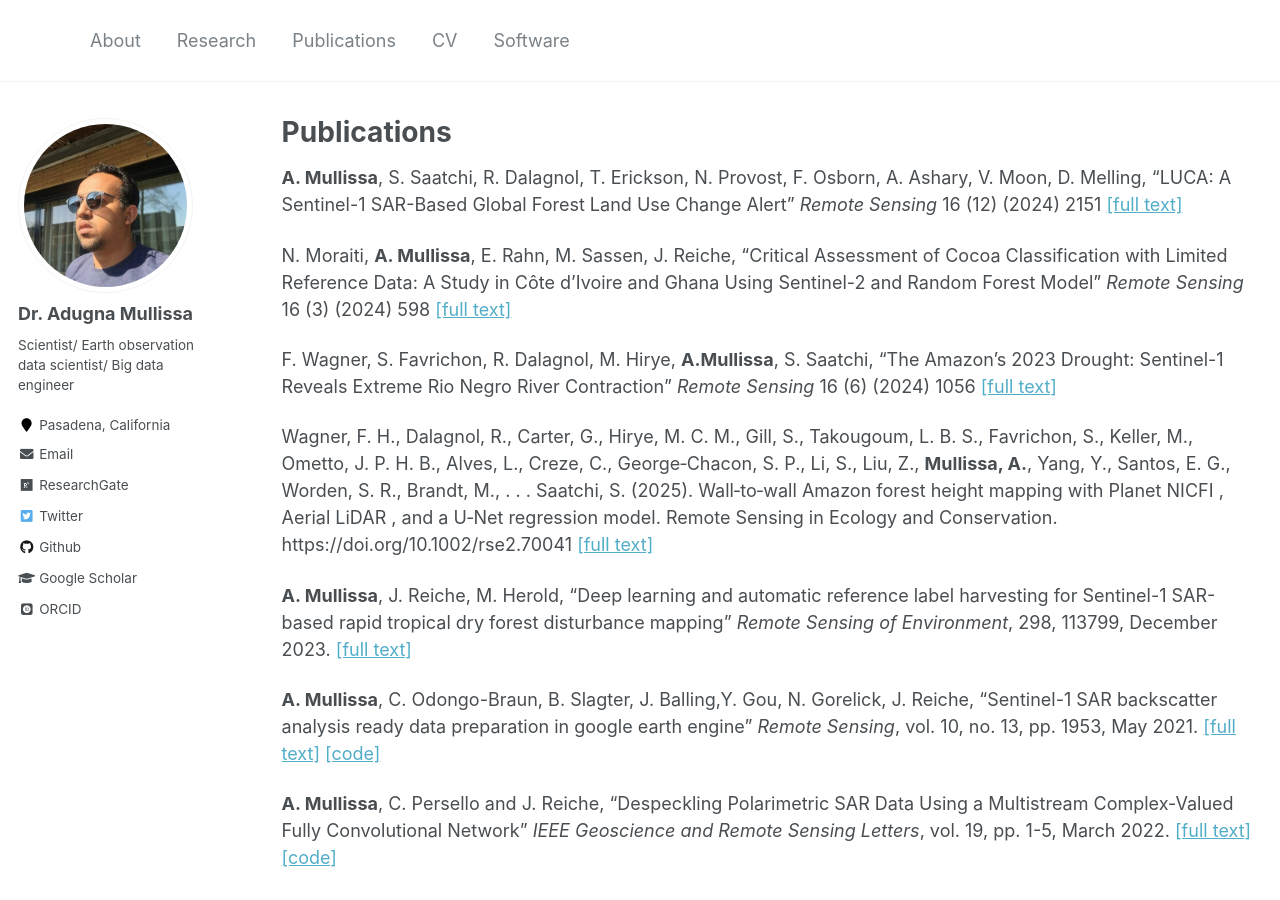
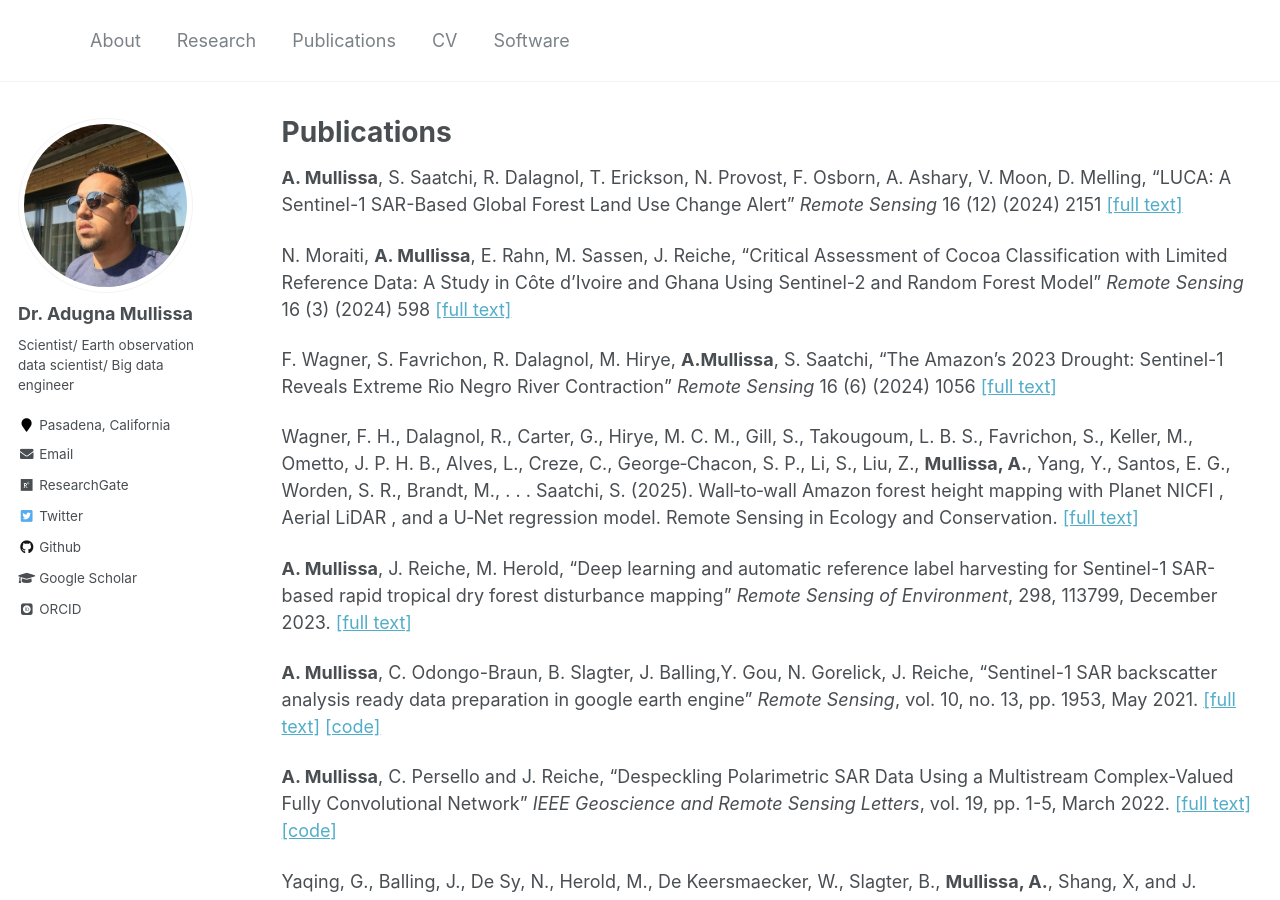
Before and after one commit to adugnag/adugnag.github.io, a Jekyll site: the page built from _pages/publications.md, in a window 1280 px wide and 900 px high. Built offline with Jekyll 4.4.1, drawn with Linux system fonts in a browser that asks for light colours; some web fonts are replaced; part of the change alters nothing that is shown.

Commit message:
Fix formatting and links in publications list
Updated publication entries with corrected formatting and links.

```diff
--- a/_pages/publications.md
+++ b/_pages/publications.md
@@ -11,7 +11,7 @@ N. Moraiti, **A. Mullissa**, E. Rahn, M. Sassen, J. Reiche, "Critical Assessment
 
 F. Wagner, S. Favrichon, R. Dalagnol, M. Hirye, **A.Mullissa**, S. Saatchi, "The Amazon’s 2023 Drought: Sentinel-1 Reveals Extreme Rio Negro River Contraction" *Remote Sensing* 16 (6) (2024) 1056 [[full text]](http://adugnag.github.io/files/remotesensing-fwagner-16-01056-v2.pdf)
 
-Wagner, F. H., Dalagnol, R., Carter, G., Hirye, M. C. M., Gill, S., Takougoum, L. B. S., Favrichon, S., Keller, M., Ometto, J. P. H. B., Alves, L., Creze, C., George‐Chacon, S. P., Li, S., Liu, Z., **Mullissa, A.**, Yang, Y., Santos, E. G., Worden, S. R., Brandt, M., . . . Saatchi, S. (2025). Wall‐to‐wall Amazon forest height mapping with Planet NICFI , Aerial LiDAR , and a U‐Net regression model. Remote Sensing in Ecology and Conservation. https://doi.org/10.1002/rse2.70041 [[full text]](http://adugnag.github.io/files/Remote Sens Ecol Conserv - 2025 - Wagner - Wall‐to‐wall Amazon forest height mapping with Planet NICFI  Aerial LiDAR  and a.pdf)
+Wagner, F. H., Dalagnol, R., Carter, G., Hirye, M. C. M., Gill, S., Takougoum, L. B. S., Favrichon, S., Keller, M., Ometto, J. P. H. B., Alves, L., Creze, C., George‐Chacon, S. P., Li, S., Liu, Z., **Mullissa, A.**, Yang, Y., Santos, E. G., Worden, S. R., Brandt, M., . . . Saatchi, S. (2025). Wall‐to‐wall Amazon forest height mapping with Planet NICFI , Aerial LiDAR , and a U‐Net regression model. Remote Sensing in Ecology and Conservation.  [[full text]](http://adugnag.github.io/files/Remote Sens Ecol Conserv - 2025 - Wagner - Wall‐to‐wall Amazon forest height mapping with Planet NICFI  Aerial LiDAR  and a.pdf)
 
 **A. Mullissa**, J. Reiche, M. Herold, “Deep learning and automatic reference label harvesting for Sentinel-1 SAR-based rapid tropical dry forest disturbance mapping” *Remote Sensing of Environment*, 298, 113799, December 2023. [[full text]](http://adugnag.github.io/files/mullissa_dry_forest_2023.pdf)
 
```
